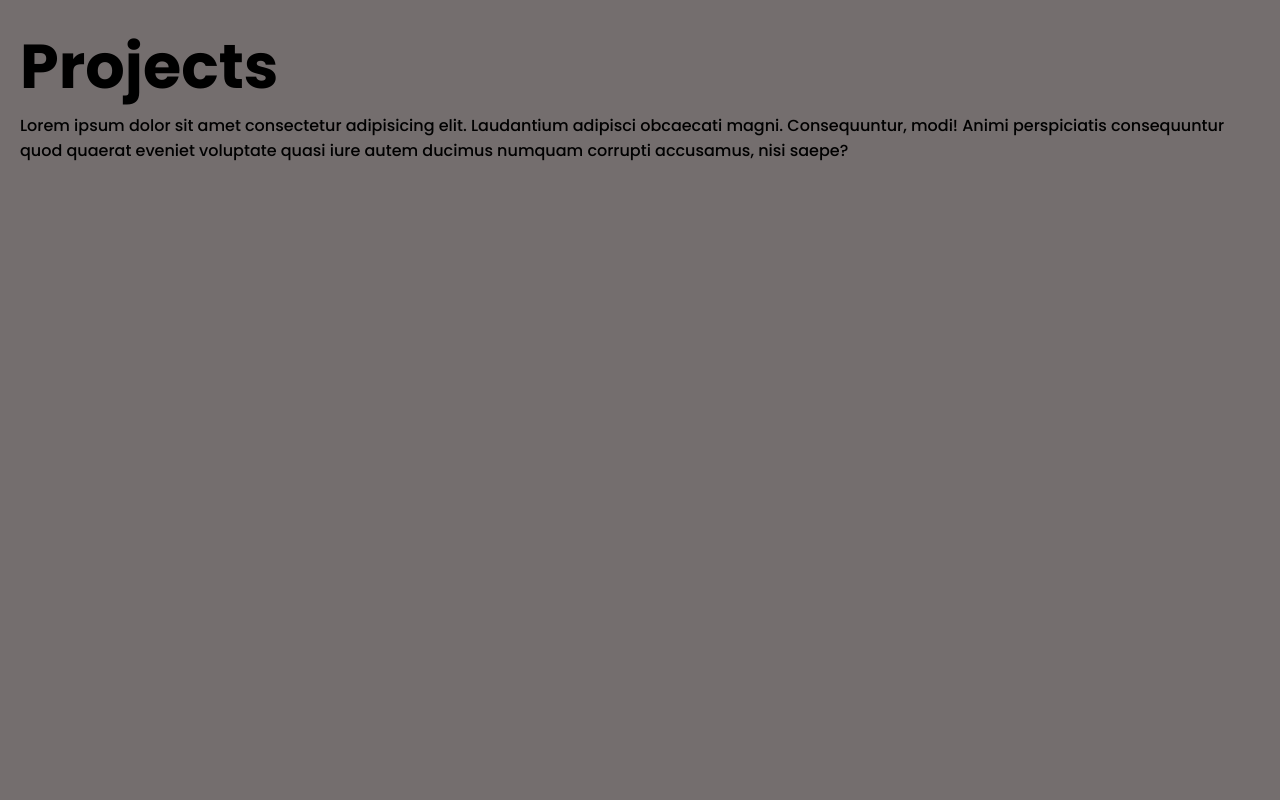
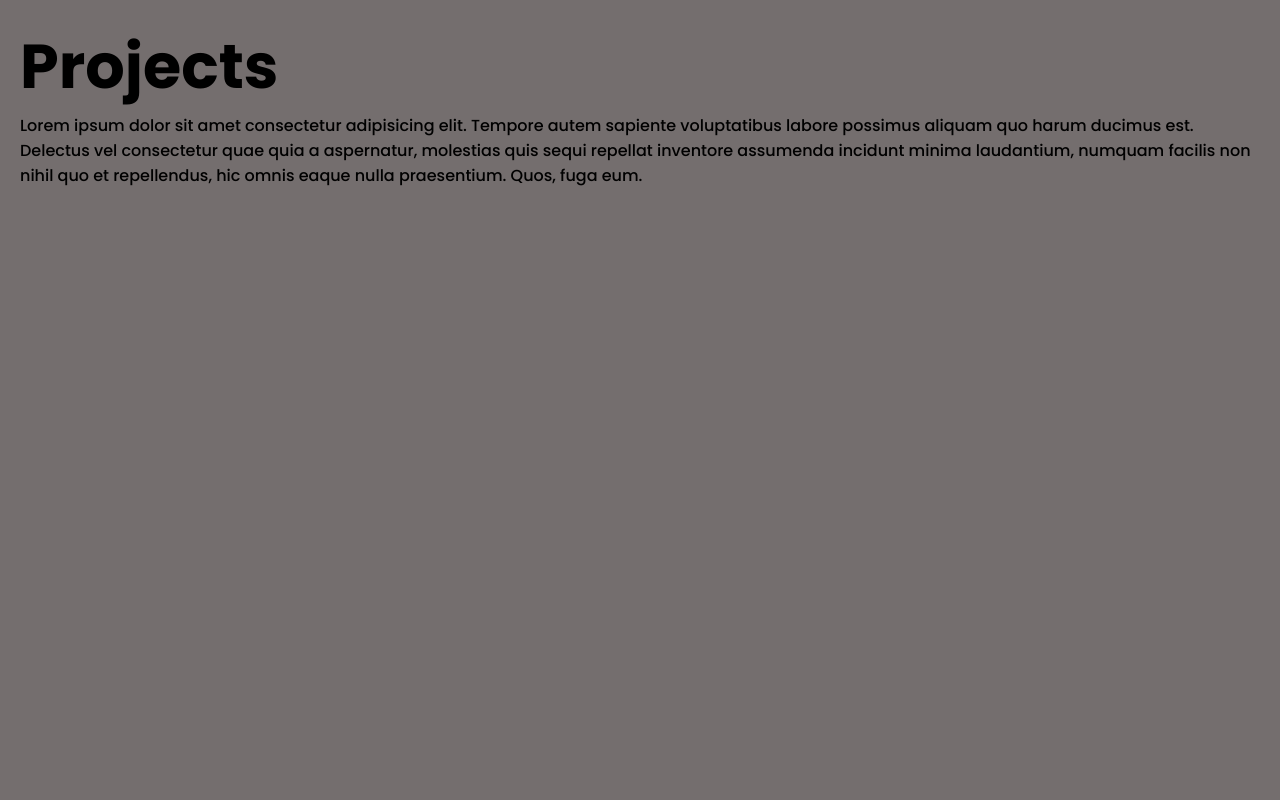
Before and after one commit to HastagKc/MyPortfolio, a Django app: page / in a window 1280 px wide. Shown: the part 2469-3269 px from the top of the page. Run offline with Django 5.2, Linux system fonts and the light colour scheme.

Commit message:
project section

```diff
--- a/myportfolio/static/css/style.css
+++ b/myportfolio/static/css/style.css
@@ -176,8 +176,8 @@ section {
   padding: 2px 16px;
 }
 
-/* project section  */
-#project-section {
+/* projects section   */
+#projects-section {
   background-color: var(--secondary-color);
 }
 
--- a/myportfolio/templates/index.html
+++ b/myportfolio/templates/index.html
@@ -1,21 +1,20 @@
 {%load static%}
 <!DOCTYPE html>
 <html lang="en">
-
   <head>
     <meta charset="UTF-8" />
     <meta name="viewport" content="width=device-width, initial-scale=1.0" />
     <title>Home</title>
-  <link rel="preconnect" href="https://fonts.googleapis.com">
-  <link rel="preconnect" href="https://fonts.gstatic.com" crossorigin>
+    <link rel="preconnect" href="https://fonts.googleapis.com" />
+    <link rel="preconnect" href="https://fonts.gstatic.com" crossorigin />
     <link
       href="https://fonts.googleapis.com/css2?family=Montserrat:ital,wght@0,100..900;1,100..900&family=Poppins:ital,wght@0,100;0,200;0,300;0,400;0,500;0,600;0,700;0,800;0,900;1,100;1,200;1,300;1,400;1,500;1,600;1,700;1,800;1,900&display=swap"
-    rel="stylesheet">
+      rel="stylesheet"
+    />
     <link rel="stylesheet" href="{% static 'css/style.css' %}" />
   </head>
 
   <body>
-
     <header id="home">
       <!-- navigation  -->
       <nav id="navigation">
@@ -137,22 +156,23 @@
       </div>
     </section>
 
-  <!-- porject section -->
-  <section id="project-section">
+    <section id="projects-section">
       <h1>Projects</h1>
-    Lorem ipsum dolor sit amet consectetur adipisicing elit. Laudantium adipisci obcaecati magni. Consequuntur, modi!
-    Animi perspiciatis consequuntur quod quaerat eveniet voluptate quasi iure autem ducimus numquam corrupti accusamus,
-    nisi saepe?
+
+      <p>
+        Lorem ipsum dolor sit amet consectetur adipisicing elit. Tempore autem
+        sapiente voluptatibus labore possimus aliquam quo harum ducimus est.
+        Delectus vel consectetur quae quia a aspernatur, molestias quis sequi
+        repellat inventore assumenda incidunt minima laudantium, numquam facilis
+        non nihil quo et repellendus, hic omnis eaque nulla praesentium. Quos,
+        fuga eum.
+      </p>
     </section>
-
-
     <!-- floating action button -->
     <button class="floating-button" id="back-to-top">
-    <img src="{% static 'img/icons/up_arrow.png' %}" alt="Button Image">
+      <img src="{% static 'img/icons/up_arrow.png' %}" alt="Button Image" />
     </button>
-
 
     <script src="{%static 'js/app.js'%}"></script>
   </body>
-
 </html>
```
Also changed, not shown: other parts of myportfolio/templates/index.html (+36 -16 lines), myportfolio/db.sqlite3. Lines whose indentation alone changed are shown as unchanged.
